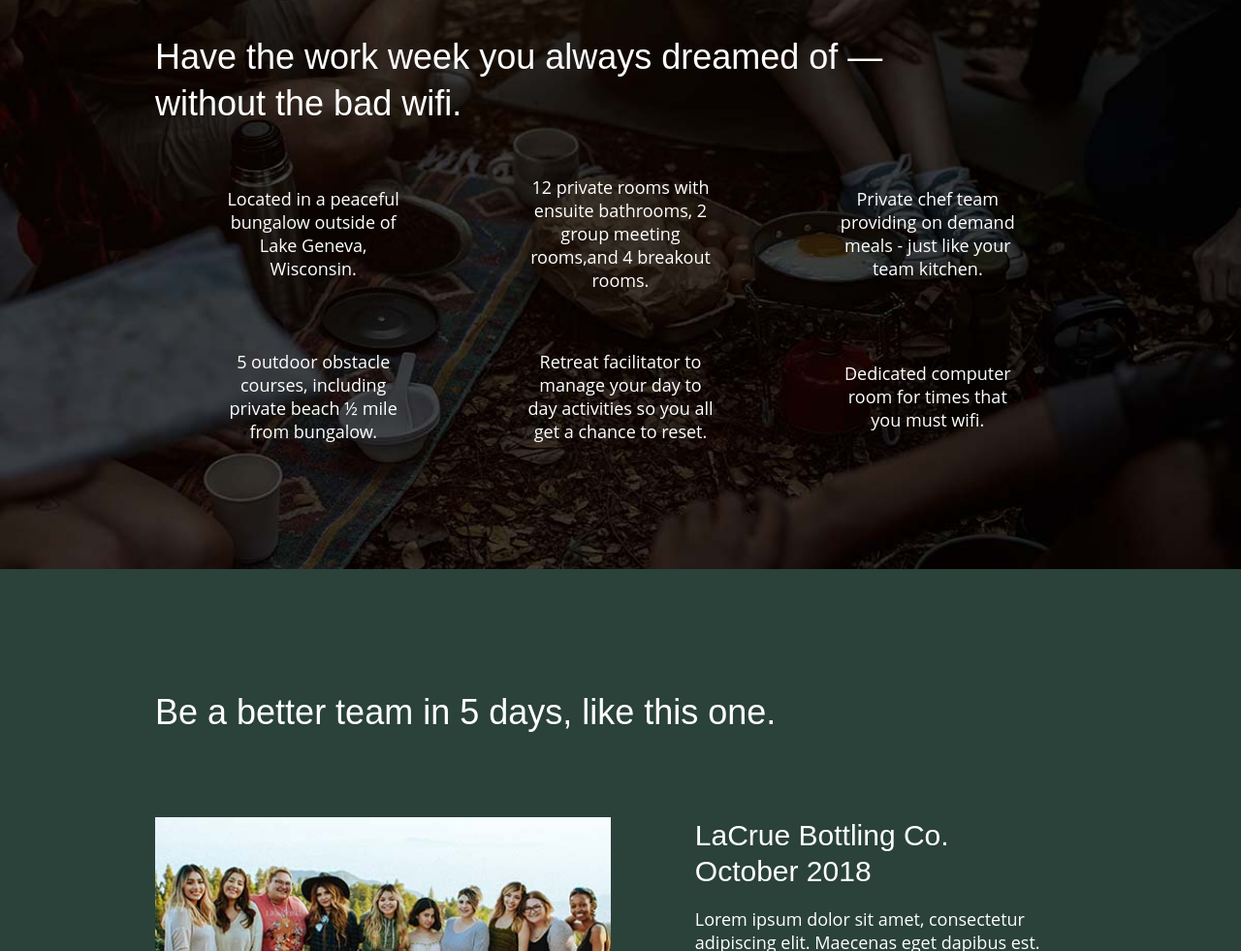
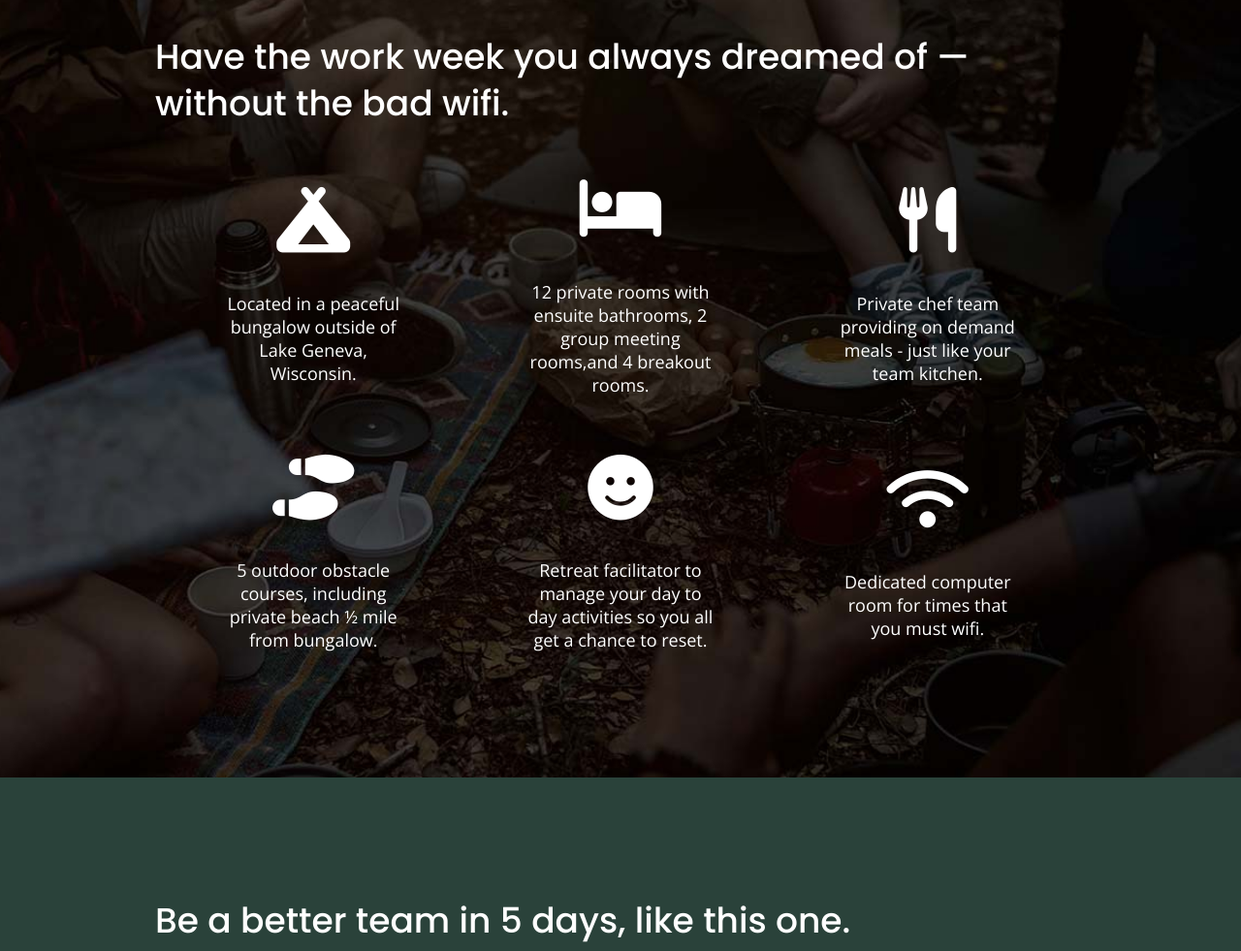
Before and after one commit to Tomomi-K1/unplugged, a website built with Parcel: page index.html in a window 1280 px wide. Shown: the part 994-1975 px from the top of the page at 97% size. Built offline with nearby package versions, Linux system fonts and the light colour scheme.

Commit message:
Added font in features section

```diff
--- a/css/main.css
+++ b/css/main.css
@@ -317,6 +317,11 @@ input[type=button] {
 .features article{
   width: 60%;
   margin: 30px 0;
+}
+
+.features i {
+  font-size: 3.75em;
+  margin-bottom: 40px;
 }
 
 .features .features-items{
--- a/index.html
+++ b/index.html
@@ -20,6 +20,13 @@
   <link rel="stylesheet" href="css/main.css">
 
   <meta name="theme-color" content="#fafafa">
+
+ <!-----------Google Fonts----------->
+ <link href="https://fonts.googleapis.com/css?family=Open+Sans:400,700|Poppins:500,700" rel="stylesheet">
+
+ <!---------------Fontawesome------------------>
+<script src="https://kit.fontawesome.com/b669c0f544.js" crossorigin="anonymous"></script>
+
 </head>
 
 <body>
@@ -75,27 +82,39 @@
         <h2>Have the work week you always dreamed of — without the bad wifi.</h2>
         <div class="features-items">
           <article>
-            <p class="fontawesome-icon"></p>
+            <p class="fontawesome-icon">
+              <i class="fas fa-campground"></i>
+            </p>
             <p class="features-item-description">Located in a peaceful bungalow outside of Lake Geneva, Wisconsin.</p>
           </article>
           <article>
-            <p class="fontawesome-icon"></p>
+            <p class="fontawesome-icon">
+              <i class="fas fa-bed"></i>
+            </p>
             <p class="features-item-description">12 private rooms with ensuite bathrooms, 2 group meeting rooms,and 4 breakout rooms.</p>
           </article>
           <article>
-            <p class="fontawesome-icon"></p>
+            <p class="fontawesome-icon">
+              <i class="fas fa-utensils"></i>
+            </p>
             <p class="features-item-description">Private chef team providing on demand meals - just like your team kitchen.</p>
           </article>
           <article>
-            <p class="fontawesome-icon"></p>
+            <p class="fontawesome-icon">
+              <i class="fas fa-shoe-prints"></i>
+            </p>
             <p class="features-item-description">5 outdoor obstacle courses, including private beach ½ mile from bungalow.</p>
           </article>
           <article>
-            <p class="fontawesome-icon"></p>
+            <p class="fontawesome-icon">
+              <i class="fas fa-smile"></i>
+            </p>
             <p class="features-item-description">Retreat facilitator to manage your day to day activities so you all get a chance to reset.</p>
           </article>
           <article>
-            <p class="fontawesome-icon"></p>
+            <p class="fontawesome-icon">
+              <i class="fas fa-wifi"></i>
+            </p>
             <p class="features-item-description">Dedicated computer room for times that you must wifi.</p>
           </article>
         </div>
@@ -146,6 +165,7 @@
             <p>
               <a href="facebook" target="_blank">Twitter</a>
             </p>
+
           </div>
         </div>
       </div>
```
Also changed, not shown: about/index.html (+3 -0 lines), faq/index.html (+6 -0 lines).
